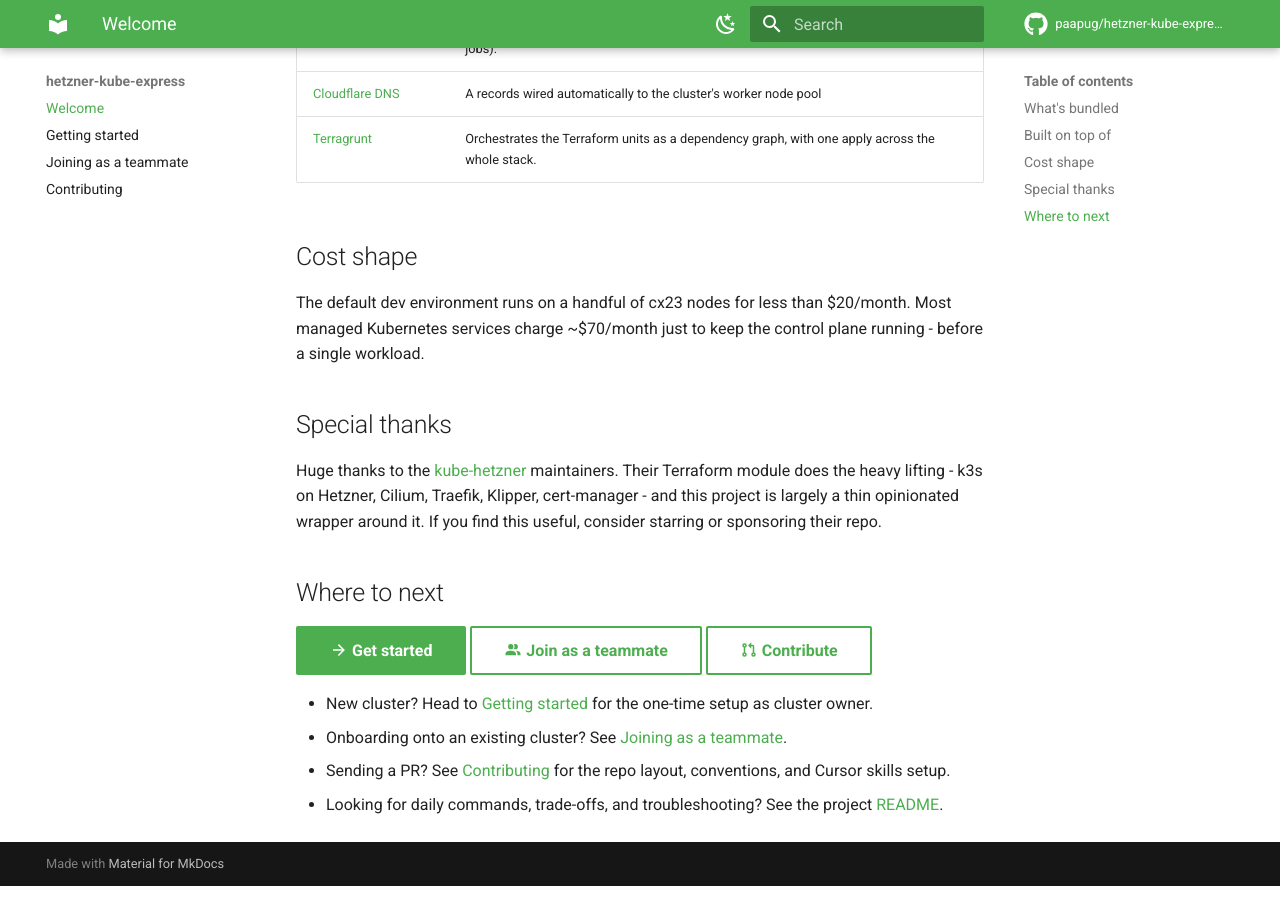
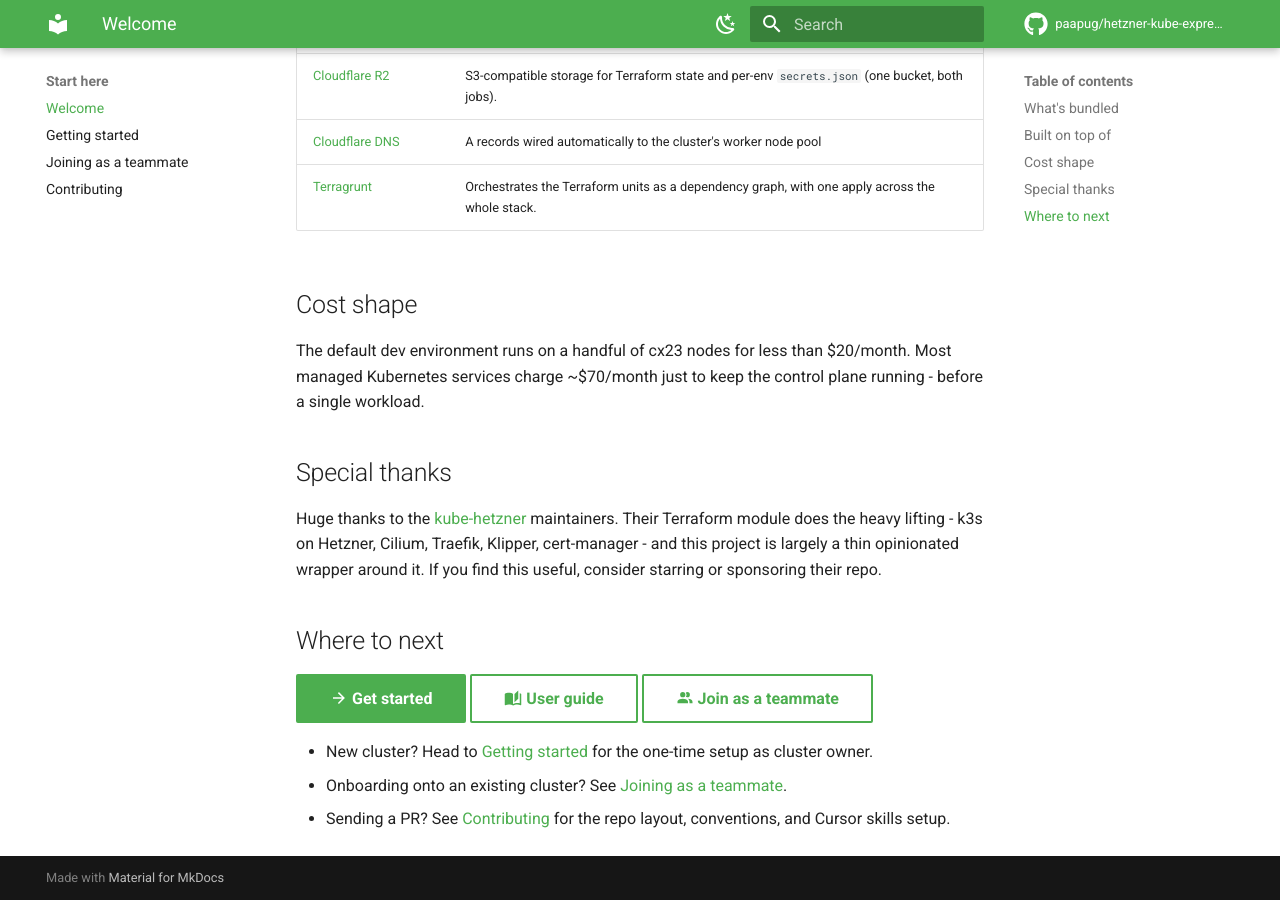
Before and after one commit to paapug/hetzner-kube-express, an MkDocs documentation site: the page built from docs/index.md, in a window 1280 px wide and 900 px high, scrolled down 966 px. Built offline with MkDocs 1.6.1 and Material for MkDocs 9.7.7, drawn with Linux system fonts in a browser that asks for light colours; comment, search, counter and statistics services are not loaded.

Commit message:
SigNoz user guide

```diff
--- a/docs/index.md
+++ b/docs/index.md
@@ -34,10 +34,9 @@
 ## Where to next
 
 [:material-arrow-right: Get started](getting-started.md){ .md-button .md-button--primary }
+[:material-book-open-page-variant: User guide](signoz.md){ .md-button }
 [:material-account-multiple: Join as a teammate](joining.md){ .md-button }
-[:material-source-pull: Contribute](contributing.md){ .md-button }
 
 - New cluster? Head to [Getting started](getting-started.md) for the one-time setup as cluster owner.
 - Onboarding onto an existing cluster? See [Joining as a teammate](joining.md).
 - Sending a PR? See [Contributing](contributing.md) for the repo layout, conventions, and Cursor skills setup.
-- Looking for daily commands, trade-offs, and troubleshooting? See the project [README](https://github.com/paapug/hetzner-kube-express#readme).
--- a/mkdocs.yml
+++ b/mkdocs.yml
@@ -13,6 +13,7 @@
     - content.code.copy
     - content.action.edit
     - navigation.instant
+    - navigation.tabs
     - navigation.tracking
     - navigation.top
     - toc.follow
@@ -49,7 +50,10 @@
       alternate_style: true
 
 nav:
-  - Welcome: index.md
-  - Getting started: getting-started.md
-  - Joining as a teammate: joining.md
-  - Contributing: contributing.md
+  - Start here:
+    - Welcome: index.md
+    - Getting started: getting-started.md
+    - Joining as a teammate: joining.md
+    - Contributing: contributing.md
+  - User guide:
+      - SigNoz: signoz.md
```
Also changed, not shown: README.md (+2 -0 lines), docs/signoz.md (added, +85 -0 lines).
